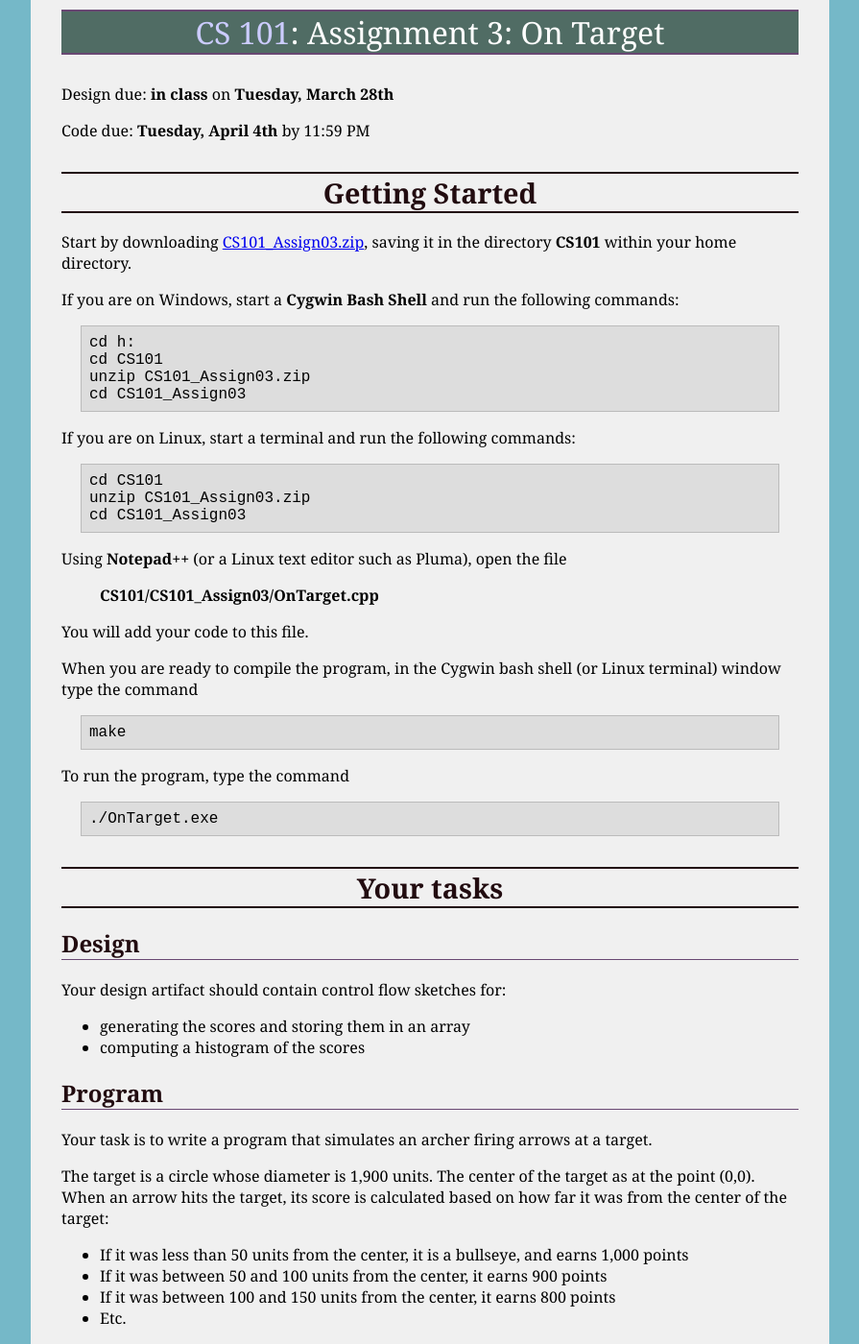
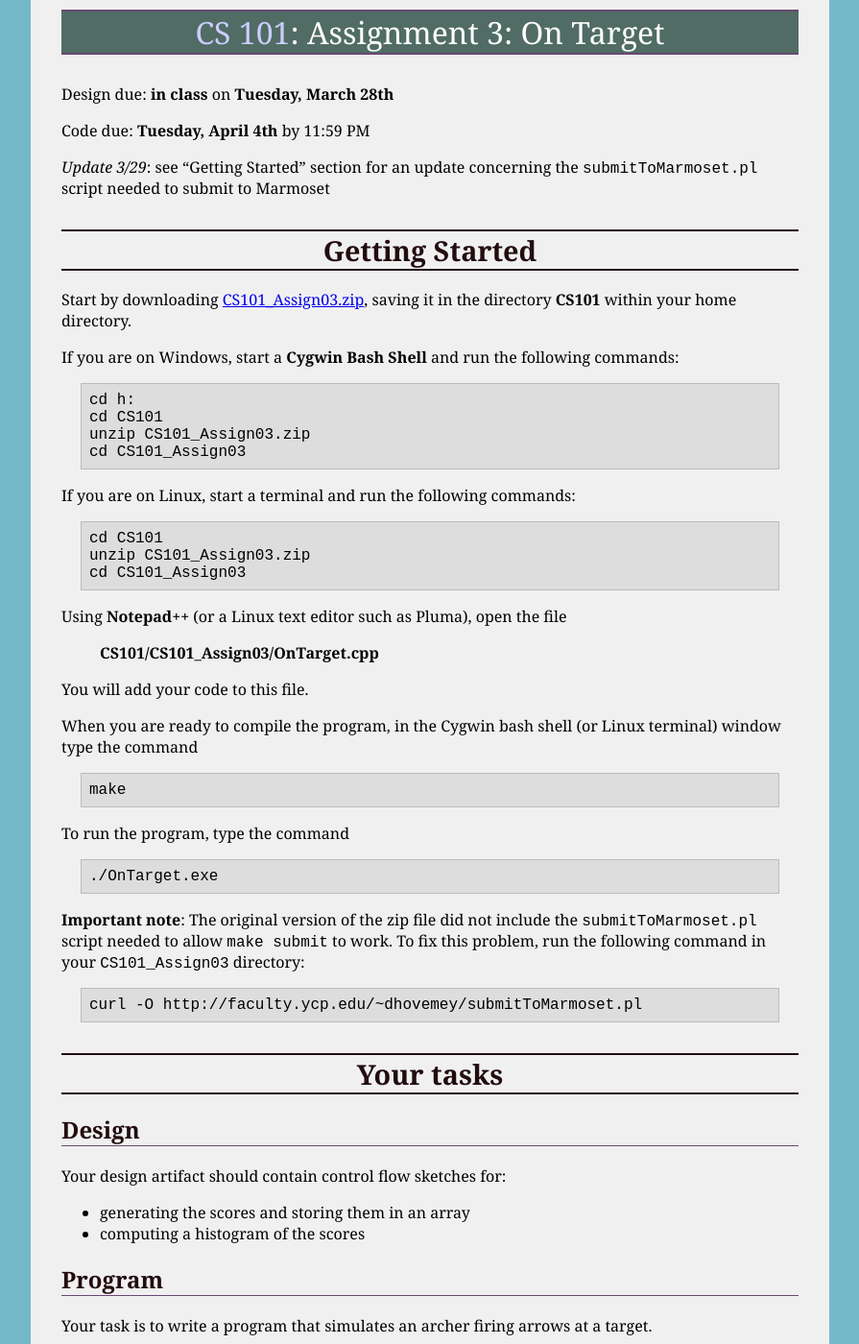
Before and after one commit to ycpcs/cs101-spring2017, a Jekyll site: the page built from assign/assign03.md, in a window 1280 px wide and 1400 px high. Shown: the whole window at 96% size, without its empty margins (192-1087 px from the left). Built offline with Jekyll 4.4.1, drawn with Linux system fonts in a browser that asks for light colours.

Commit message:
forgot submitToMarmoset.pl in assignment 3 skeleton

```diff
--- a/assign/assign03.md
+++ b/assign/assign03.md
@@ -6,6 +6,8 @@ title: "Assignment 3: On Target"
 Design due: **in class** on **Tuesday, March 28th**
 
 Code due: **Tuesday, April 4th** by 11:59 PM
+
+*Update 3/29*: see "Getting Started" section for an update concerning the `submitToMarmoset.pl` script needed to submit to Marmoset
 
 Getting Started
 ===============
@@ -38,6 +40,10 @@ When you are ready to compile the program, in the Cygwin bash shell (or Linux te
 To run the program, type the command
 
     ./OnTarget.exe
+
+**Important note**: The original version of the zip file did not include the `submitToMarmoset.pl` script needed to allow `make submit` to work.  To fix this problem, run the following command in your `CS101_Assign03` directory:
+
+    curl -O http://faculty.ycp.edu/~dhovemey/submitToMarmoset.pl
 
 # Your tasks
 
```
Also changed, not shown: index.md (+1 -0 lines), 1 other file.
